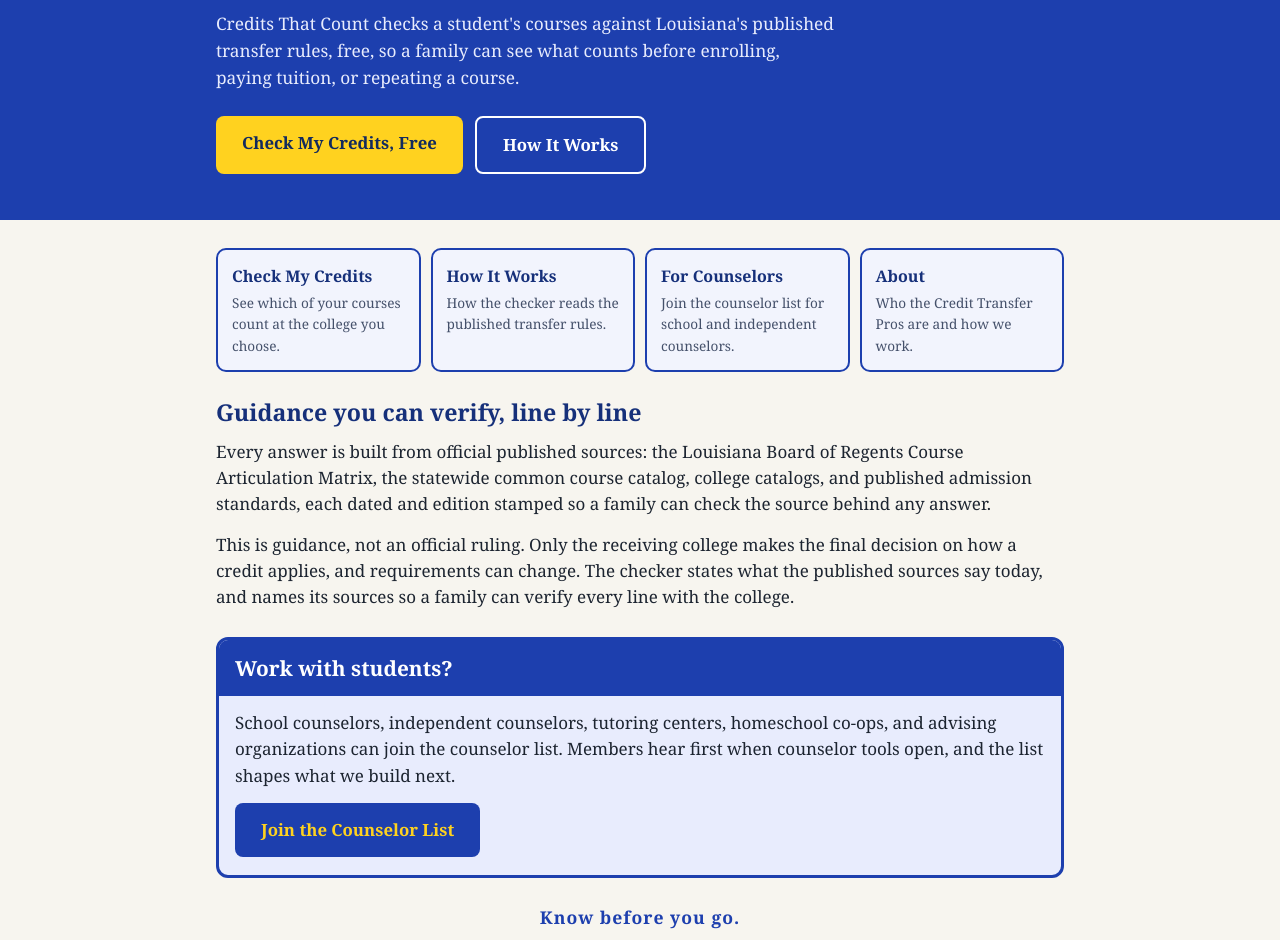
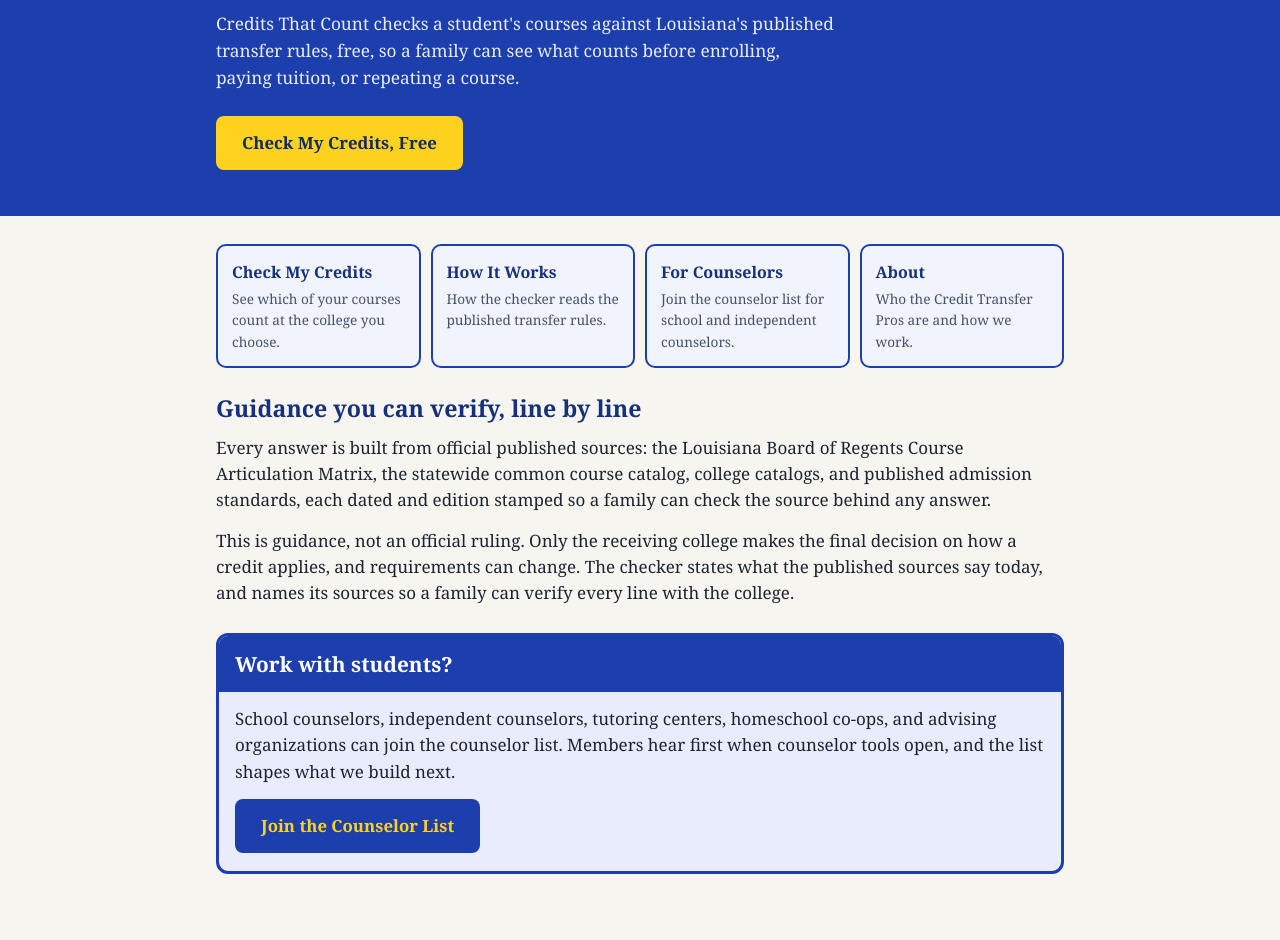
Before and after one commit to doctorstubbs/creditsthatcount-site, an Astro site: page / in a window 1280 px wide. Shown: the part 232-1172 px from the top of the page. Built offline with nearby package versions, Linux system fonts and the light colour scheme; Astro itself is replaced by a stand-in of ours.

Commit message:
Homepage: remove the hero How It Works button and the closing tagline (Nov 19)

```diff
--- a/src/pages/index.astro
+++ b/src/pages/index.astro
@@ -19,7 +19,6 @@ import Base from '../layouts/Base.astro';
       </p>
       <div class="actions">
         <a class="btn" href="/checker/">Check My Credits, Free</a>
-        <a class="btn secondary" href="/how-it-works/">How It Works</a>
       </div>
     </div>
   </div>
@@ -79,6 +78,5 @@ import Base from '../layouts/Base.astro';
       </div>
     </section>
 
-    <p class="tagline-foot">Know before you go.</p>
   </div>
 </Base>
```
